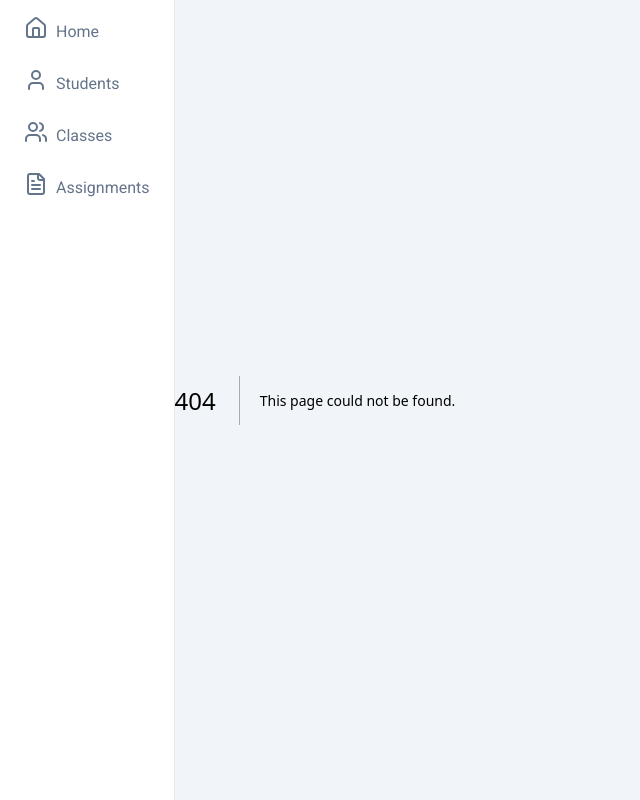
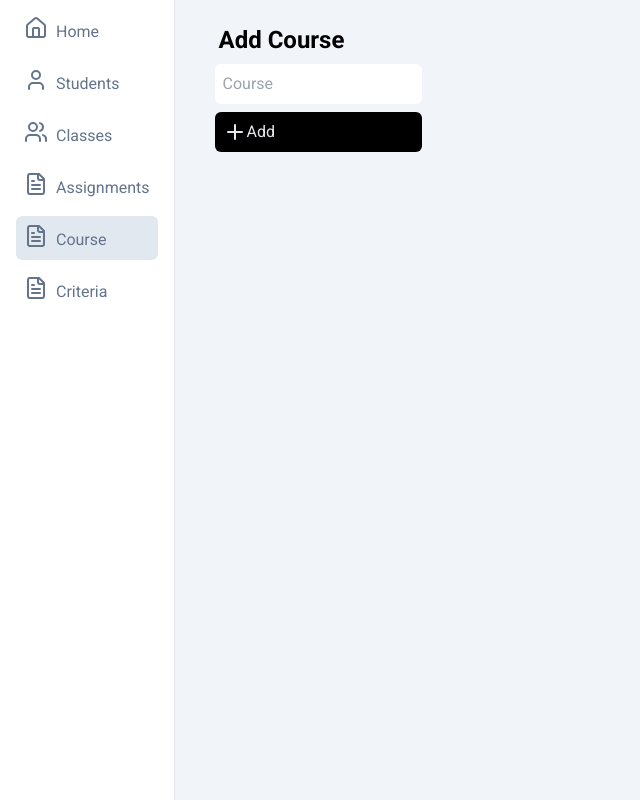
Before and after one commit to martensoderlind/bedomning, a Next.js app: page /course in a window 1280 px wide. Before the commit this address had no page. Shown: the whole page, without its empty margins (0-640 px from the left). Built offline with nearby package versions, Linux system fonts and the light colour scheme; no server answers.

Commit message:
created separate endpoints for the forms

```diff
--- /dev/null
+++ b/src/app/course/page.tsx
@@ -0,0 +1,10 @@
+import CourseDashboard from "@/features/assignments/components/course-dashboard";
+import React from "react";
+
+export default function Page() {
+  return (
+    <>
+      <CourseDashboard />
+    </>
+  );
+}
--- /dev/null
+++ b/src/app/criteria/page.tsx
@@ -0,0 +1,10 @@
+import CriteriaDashboard from "@/features/assignments/components/criteria-dashboard";
+import React from "react";
+
+export default function Page() {
+  return (
+    <>
+      <CriteriaDashboard />
+    </>
+  );
+}
--- a/src/components/menu.tsx
+++ b/src/components/menu.tsx
@@ -44,6 +44,24 @@ export default function Menu() {
         <FileText />
         <p className="pt-1 pl-2">Assignments</p>
       </Link>
+      <Link
+        href={"/course"}
+        className={`flex ml-2 my-2 p-2 text-slate-500 hover:text-slate-900 ${
+          isActive("/course") ? "bg-slate-200 rounded-md" : undefined
+        }`}
+      >
+        <FileText />
+        <p className="pt-1 pl-2">Course</p>
+      </Link>
+      <Link
+        href={"/criteria"}
+        className={`flex ml-2 my-2 p-2 text-slate-500 hover:text-slate-900 ${
+          isActive("/criteria") ? "bg-slate-200 rounded-md" : undefined
+        }`}
+      >
+        <FileText />
+        <p className="pt-1 pl-2">Criteria</p>
+      </Link>
     </div>
   );
 }
--- a/src/features/assignments/components/assignment-form.tsx
+++ b/src/features/assignments/components/assignment-form.tsx
@@ -1,18 +1,9 @@
 import { Plus } from "lucide-react";
-import React, { Dispatch, SetStateAction } from "react";
 import { AddAssignment, AssignmentType } from "../types";
 import { addAssignmentAction } from "../actions";
 import { SubmitHandler, useForm } from "react-hook-form";
 
-type Props = {
-  setAddAssignment: Dispatch<SetStateAction<boolean>>;
-  addAssignment: boolean;
-};
-
-export default function AssignmentForm({
-  setAddAssignment,
-  addAssignment,
-}: Props) {
+export default function AssignmentForm() {
   const {
     register,
     handleSubmit,
@@ -23,7 +14,6 @@ export default function AssignmentForm({
     data: AssignmentType
   ) => {
     await addAssignmentAction(data);
-    setAddAssignment(!addAssignment);
   };
   return (
     <form
--- a/src/features/assignments/components/assignment-header.tsx
+++ b/src/features/assignments/components/assignment-header.tsx
@@ -1,48 +1,11 @@
 "use client";
-import { Plus } from "lucide-react";
-import React, { useState } from "react";
 import AssignmentForm from "./assignment-form";
-import CourseForm from "./course-form";
-import CriteriaForm from "./criteria-form";
 
 export default function AssignmentHeader() {
-  const [addAssignment, setAddAssignment] = useState(false);
-
-  function toggleForm() {
-    setAddAssignment(!addAssignment);
-  }
-
-  if (!addAssignment) {
-    return (
-      <div className="flex justify-between mx-8 my-4">
-        <p className="text-2xl font-bold pt-2 pl-3">Assignments</p>
-        <div>
-          <button
-            className="flex rounded-md bg-black text-gray-200 py-2 px-2 pr-4 my-0"
-            onClick={toggleForm}
-          >
-            <Plus />
-            Add Assignments
-          </button>
-        </div>
-      </div>
-    );
-  }
   return (
     <div className="mx-8 my-4">
       <p className="text-2xl font-bold pt-2 pl-3">Assignments</p>
-      <AssignmentForm
-        setAddAssignment={setAddAssignment}
-        addAssignment={addAssignment}
-      />
-      <CourseForm
-        setAddAssignment={setAddAssignment}
-        addAssignment={addAssignment}
-      />
-      <CriteriaForm
-        setAddAssignment={setAddAssignment}
-        addAssignment={addAssignment}
-      />
+      <AssignmentForm />
     </div>
   );
 }
--- /dev/null
+++ b/src/features/assignments/components/course-dashboard.tsx
@@ -0,0 +1,10 @@
+import CourseForm from "./course-form";
+
+export default async function CourseDashboard() {
+  return (
+    <div className="mx-8 my-4">
+      <p className="text-2xl font-bold pt-2 pl-3">Add Course</p>
+      <CourseForm />
+    </div>
+  );
+}
--- a/src/features/assignments/components/course-form.tsx
+++ b/src/features/assignments/components/course-form.tsx
@@ -1,16 +1,10 @@
 "use client";
 import { Plus } from "lucide-react";
-import React, { Dispatch, SetStateAction } from "react";
 import { Course } from "../types";
 import { SubmitHandler, useForm } from "react-hook-form";
 import { addCourseAction } from "../actions";
 
-type Props = {
-  setAddAssignment: Dispatch<SetStateAction<boolean>>;
-  addAssignment: boolean;
-};
-
-export default function CourseForm({ setAddAssignment, addAssignment }: Props) {
+export default function CourseForm() {
   const {
     register,
     handleSubmit,
@@ -19,13 +13,9 @@ export default function CourseForm({ setAddAssignment, addAssignment }: Props) {
 
   const onSubmit: SubmitHandler<Course> = async (data: Course) => {
     await addCourseAction(data.name);
-    setAddAssignment(!addAssignment);
   };
   return (
-    <form
-      onSubmit={handleSubmit(onSubmit)}
-      className="flex flex-col border-b-2 pb-2"
-    >
+    <form onSubmit={handleSubmit(onSubmit)} className="flex flex-col pb-2">
       <input
         type="text"
         alt="name of course"
--- /dev/null
+++ b/src/features/assignments/components/criteria-dashboard.tsx
@@ -0,0 +1,13 @@
+import React from "react";
+import CriteriaForm from "./criteria-form";
+import { assignmentService } from "../instance";
+
+export default async function CriteriaDashboard() {
+  const courses = await assignmentService.getAllCourses();
+  return (
+    <div className="mx-8 my-4">
+      <p className="text-2xl font-bold pt-2">Criteria</p>
+      <CriteriaForm courses={courses} />
+    </div>
+  );
+}
--- a/src/features/assignments/components/criteria-form.tsx
+++ b/src/features/assignments/components/criteria-form.tsx
@@ -1,6 +1,5 @@
 "use client";
 import { Plus } from "lucide-react";
-import React, { Dispatch, SetStateAction, useEffect, useState } from "react";
 import { Course, Criteria } from "../types";
 import { Controller, SubmitHandler, useForm } from "react-hook-form";
 import { Label } from "../../../components/ui/label";
@@ -13,17 +12,12 @@ import {
 } from "../../../components/ui/select";
 import { Input } from "@/components/ui/input";
 import { addCriteriaAction } from "../actions";
-import { assignmentService } from "../instance";
 
 type Props = {
-  setAddAssignment: Dispatch<SetStateAction<boolean>>;
-  addAssignment: boolean;
+  courses: Course[];
 };
 
-export default function CriteriaForm({
-  setAddAssignment,
-  addAssignment,
-}: Props) {
+export default function CriteriaForm({ courses }: Props) {
   const {
     control,
     register,
@@ -36,19 +30,9 @@ export default function CriteriaForm({
       description: "",
     },
   });
-  const [activeCourses, setActiveCourses] = useState<Course[] | null>(null);
-
-  // useEffect(() => {
-  //   const getCourses = async () => {
-  //     const courses = await assignmentService.getAllCourses();
-  //     setActiveCourses(courses);
-  //   };
-  //   getCourses();
-  // }, []);
 
   const onSubmit: SubmitHandler<Criteria> = async (data: Criteria) => {
     await addCriteriaAction(data);
-    setAddAssignment(!addAssignment);
   };
 
   return (
@@ -65,7 +49,7 @@ export default function CriteriaForm({
                 <SelectValue placeholder="pick a course" />
               </SelectTrigger>
               <SelectContent>
-                {activeCourses?.map((course) => (
+                {courses?.map((course) => (
                   <SelectItem key={course.id} value={course.id}>
                     {course.name}
                   </SelectItem>
```
